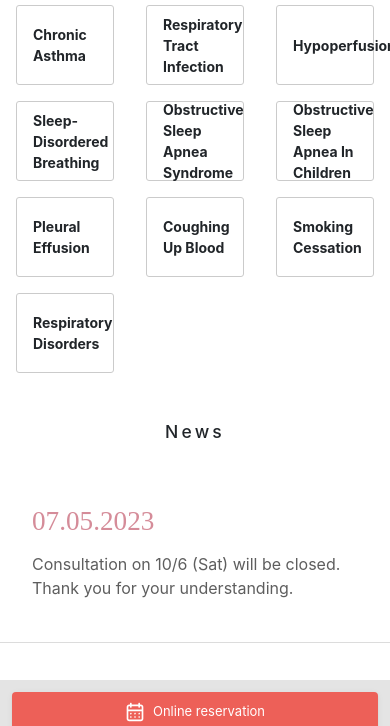
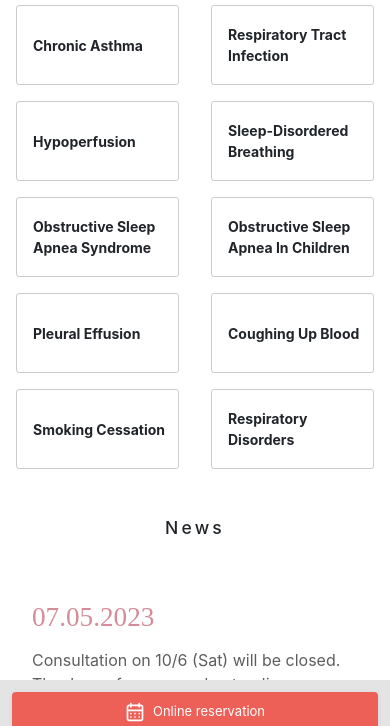
Before and after one commit to iamaqilhaziq/drtan.github.io, a plain HTML site: page index.html in a window 390 px wide. Shown: the part 100-826 px from the top of the page. Drawn offline with nearby package versions, Linux system fonts and the light colour scheme.

Commit message:
Update index-style.css

```diff
--- a/css/index-style.css
+++ b/css/index-style.css
@@ -399,3 +399,10 @@ table.timing-table-width {
 		width: calc((100%/3) - 32px);
 	}
 }
+
+@media screen and (max-width: 531px)
+{
+	.bl_navPills.bl_navPills__subjectSearch .bl_navPills_list .bl_navPills_item {
+		width: calc((100%/2) - 32px);
+	}
+}
```
